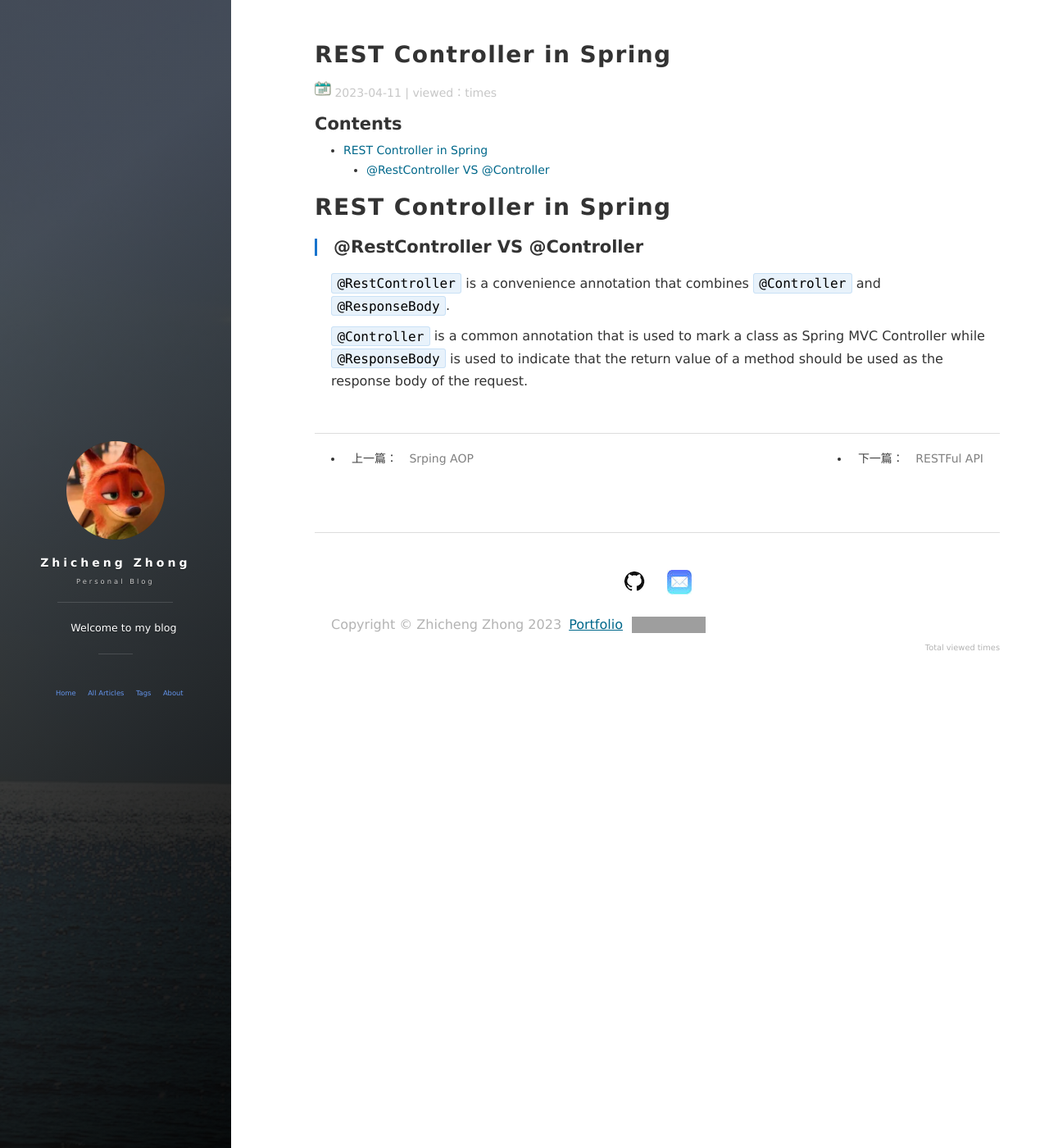
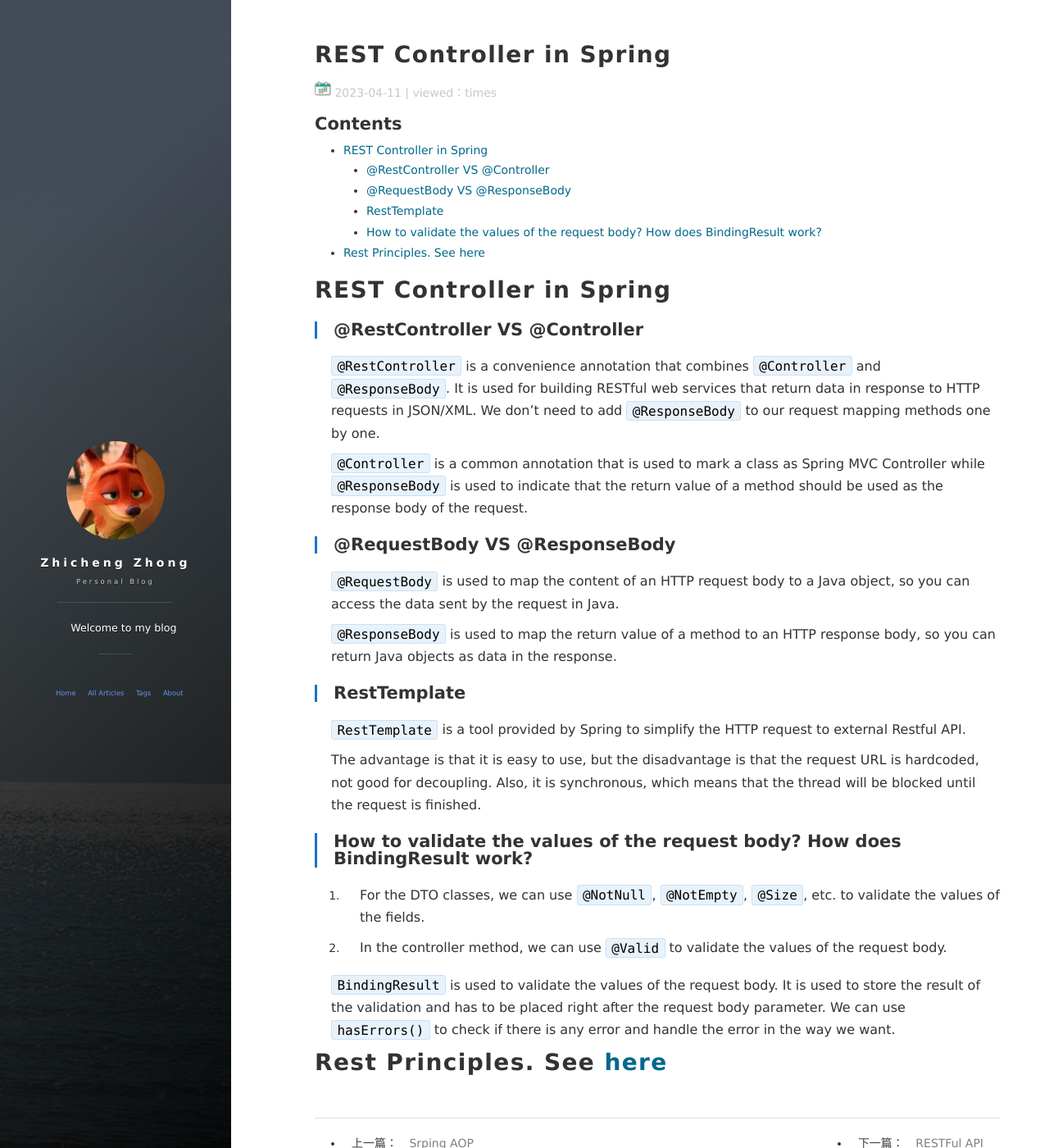
Before and after one commit to ChrisZZhong/chriszzhong.github.io, a Jekyll site: the page built from _posts/2023-04-12-REST-in-Spring.md, in a window 1280 px wide and 1400 px high. Shown: the whole window at 82% size. Built offline with Jekyll 4.4.1, drawn with Linux system fonts in a browser that asks for light colours; nearby versions of some CDN libraries; comment, search, counter and statistics services are not loaded; grey boxes are pictures that could not be loaded.

Commit message:
Restful api & rest controller

```diff
--- a/_posts/2023-04-12-REST-in-Spring.md
+++ b/_posts/2023-04-12-REST-in-Spring.md
@@ -10,6 +10,28 @@ tag: Spring Framework
 
 ## @RestController VS @Controller
 
-`@RestController` is a convenience annotation that combines `@Controller` and `@ResponseBody`.
+`@RestController` is a convenience annotation that combines `@Controller` and `@ResponseBody`. It is used for building RESTful web services that return data in response to HTTP requests in JSON/XML. We don't need to add `@ResponseBody` to our request mapping methods one by one.
 
 `@Controller` is a common annotation that is used to mark a class as Spring MVC Controller while `@ResponseBody` is used to indicate that the return value of a method should be used as the response body of the request.
+
+## @RequestBody VS @ResponseBody
+
+`@RequestBody` is used to map the content of an HTTP request body to a Java object, so you can access the data sent by the request in Java.
+
+`@ResponseBody` is used to map the return value of a method to an HTTP response body, so you can return Java objects as data in the response.
+
+## RestTemplate
+
+`RestTemplate` is a tool provided by Spring to simplify the HTTP request to external Restful API.
+
+The advantage is that it is easy to use, but the disadvantage is that the request URL is hardcoded, not good for decoupling. Also, it is synchronous, which means that the thread will be blocked until the request is finished.
+
+## How to validate the values of the request body? How does BindingResult work?
+
+1. For the DTO classes, we can use `@NotNull`, `@NotEmpty`, `@Size`, etc. to validate the values of the fields.
+
+2. In the controller method, we can use `@Valid` to validate the values of the request body.
+
+`BindingResult` is used to validate the values of the request body. It is used to store the result of the validation and has to be placed right after the request body parameter. We can use `hasErrors()` to check if there is any error and handle the error in the way we want.
+
+# Rest Principles. See [here](https://chriszzhong.github.io/2023/04/RESTFulAPI/)
```
Also changed, not shown: _posts/2023-04-12-RESTFulAPI.md (+2 -0 lines).
